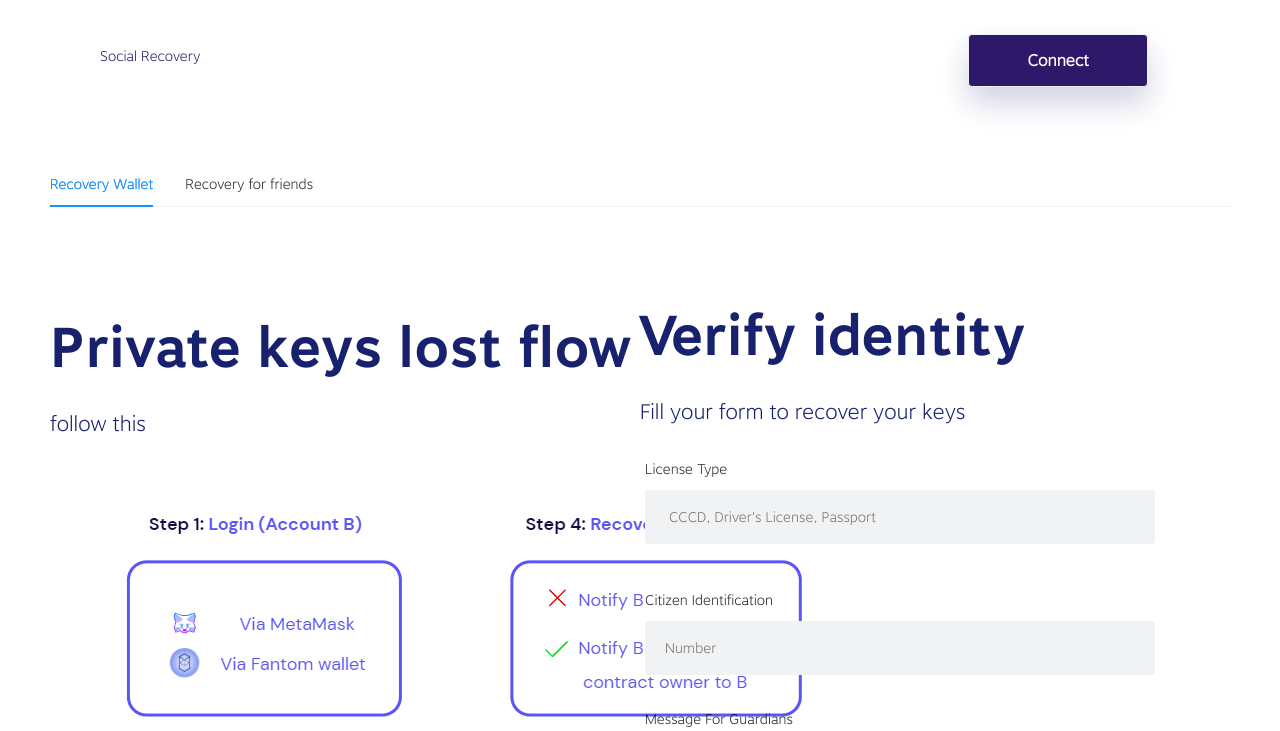
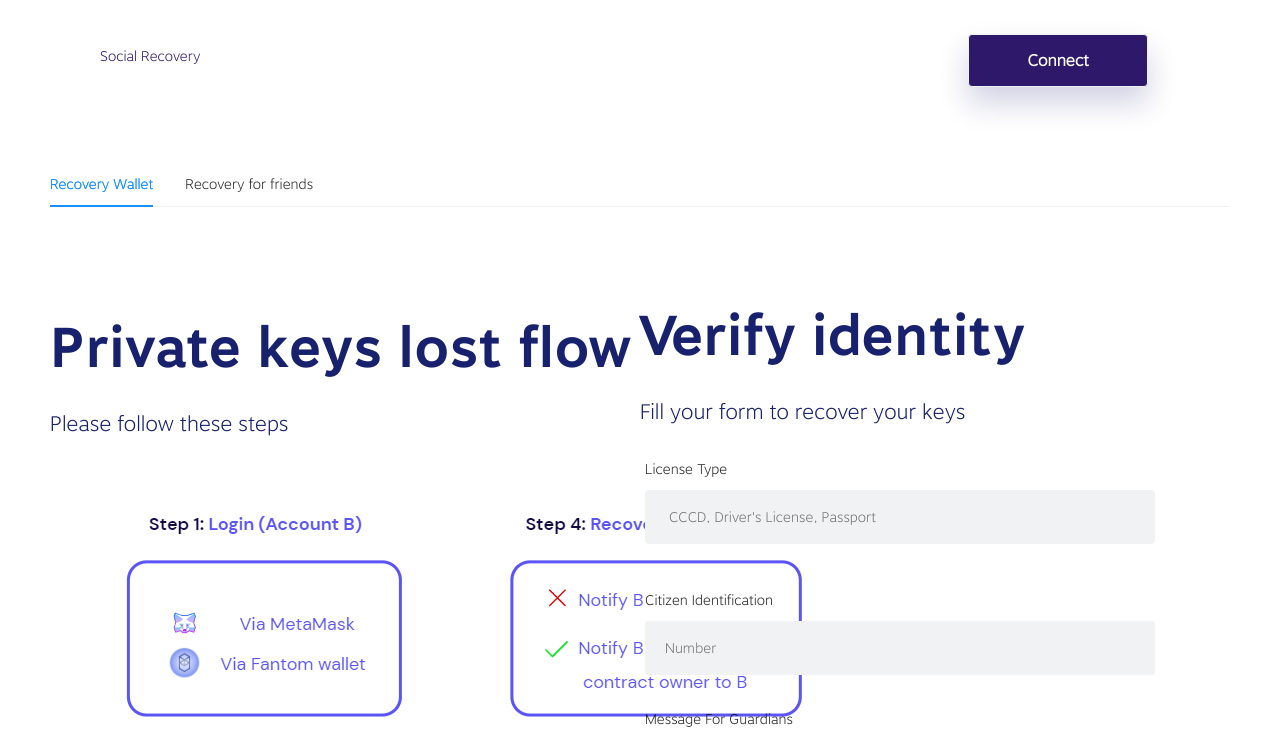
Before and after one commit to TCT-Hackathon-Team/fantom-frontend, a React (Create React App) app: page /recovery in a window 1280 px wide. Shown: the top 731 px of the page. Built offline with nearby package versions, Linux system fonts and the light colour scheme; what i18next-xhr-backend would draw is missing.

Commit message:
component/Form/add instruction

```diff
--- a/src/pages/RecoveryPage/index.tsx
+++ b/src/pages/RecoveryPage/index.tsx
@@ -8,13 +8,13 @@ const tabs = [
     {
         id: "1",
         name: "Recovery Wallet",
-        content: <ContactForm title={"Private keys lost flow"} content={"follow this"} id={"1"} image={Flow}/>,
+        content: <ContactForm title={"Private keys lost flow"} content={"Please follow these steps"} id={"1"} image={Flow}/>,
 
 
     }, {
         id: "2",
         name: "Recovery for friends",
-        content: <FriendForm title={"Private keys lost flow"} content={"follow this"} id={"2"} />,
+        content: <FriendForm title={"Private keys lost flow"} content={"Please follow these steps"} id={"2"} />,
 
 
 
```
